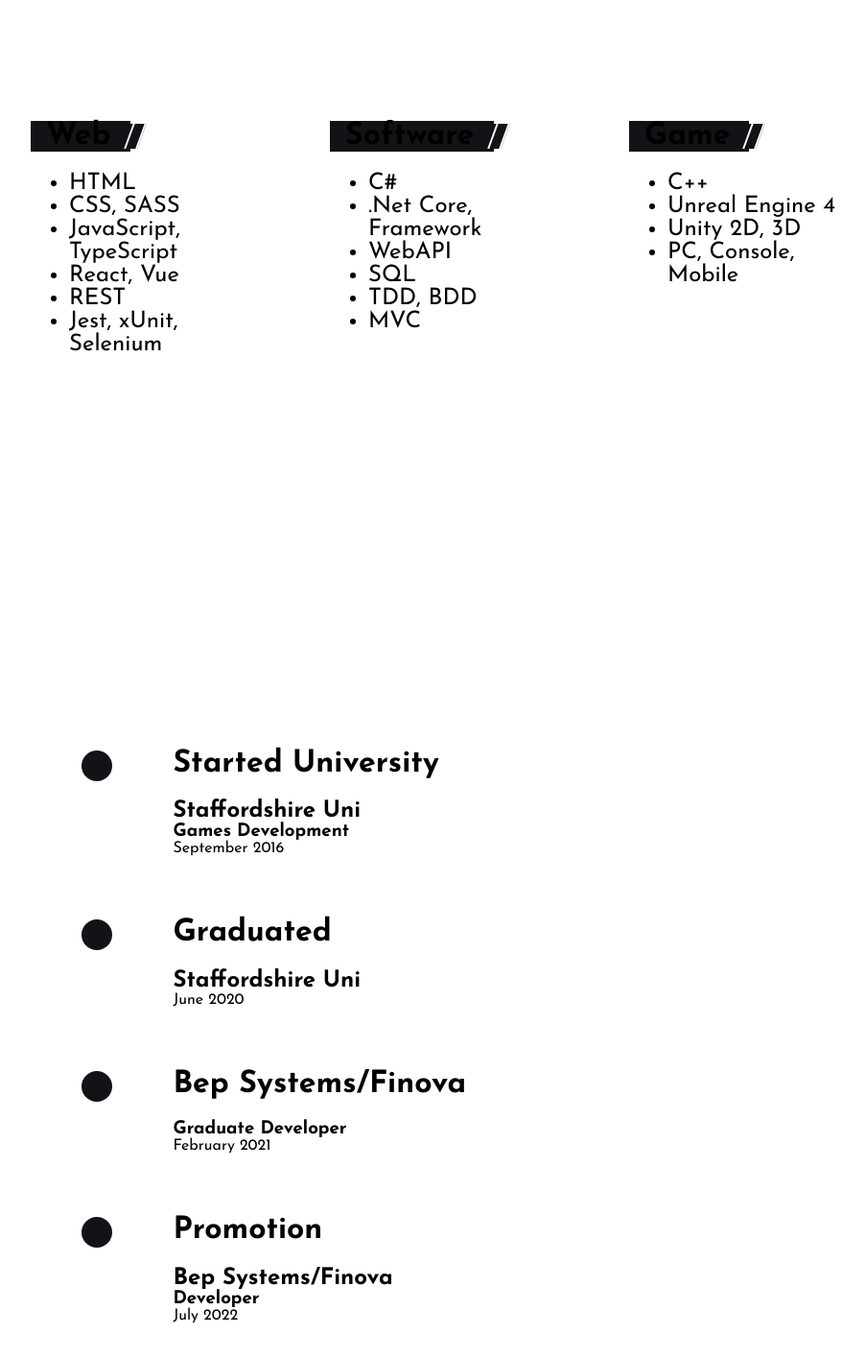
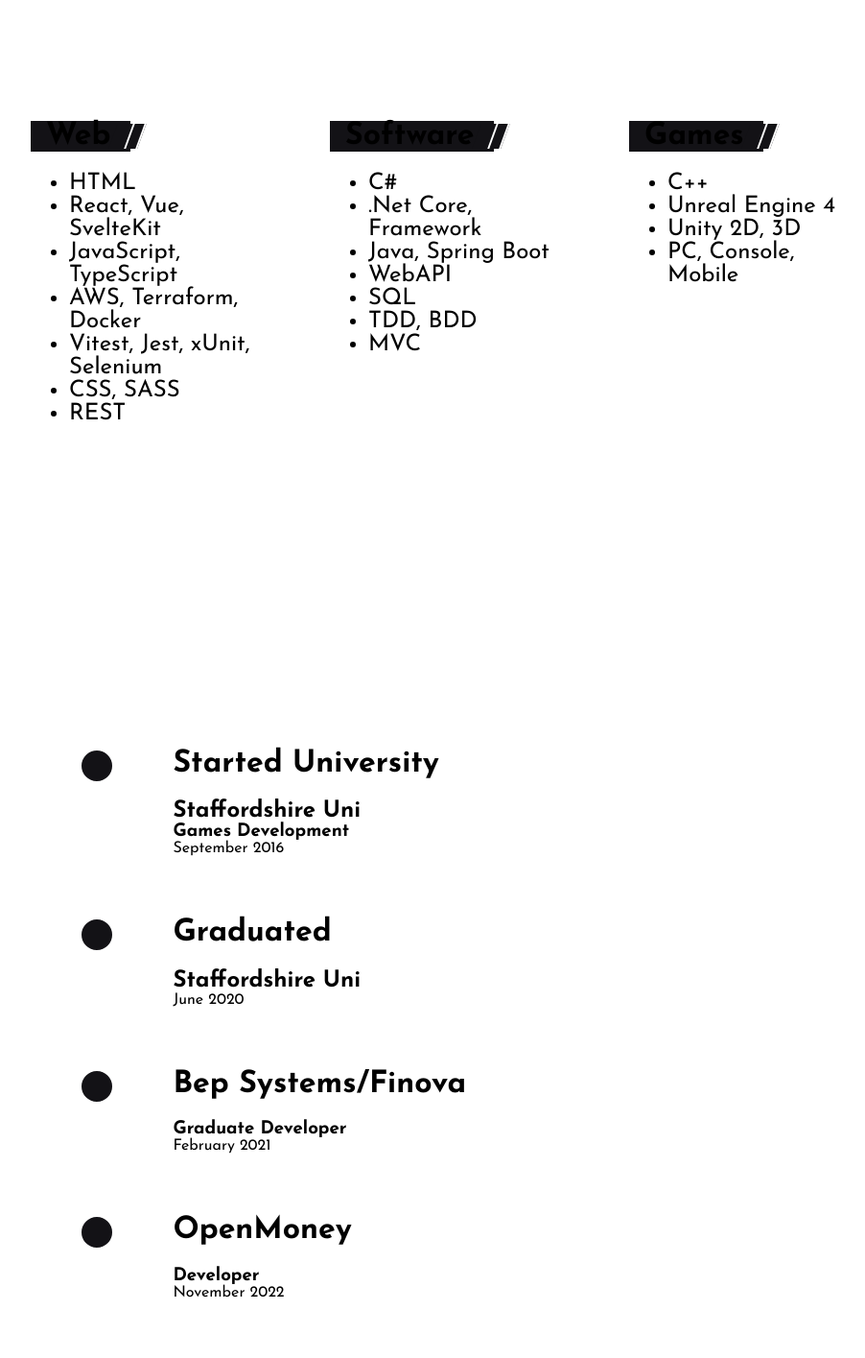
Before and after one commit to DanRLBailey/nextportfolio, a Next.js app: page / in a window 1280 px wide. Shown: the part 740-2155 px from the top of the page at 96% size, without its empty margins (178-1080 px from the left). Built offline with nearby package versions, Linux system fonts and the light colour scheme.

Commit message:
updated portfolio

```diff
--- a/pages/index.js
+++ b/pages/index.js
@@ -24,7 +24,7 @@
           <h2>Web & Software Developer</h2>
           <div className={styles.links}>
             <HeaderButton
-              link="https://drive.google.com/file/d/1GHsurB6o_MERD9pnscewmz9C-Q-gr92x/view?usp=drive_link"
+              link="https://drive.google.com/file/d/1YR1OEwEZWY7dLSXX8_pc-DegLavpFgx_/view?usp=sharing"
               text="CV"
             />
             <HeaderButton link="https://github.com/DanRLBailey" text="GitHub" />
@@ -42,24 +42,26 @@
           <Tile header="Web">
             <ul>
               <li>HTML</li>
+              <li>React, Vue, SvelteKit</li>
+              <li>JavaScript, TypeScript</li>
+              <li>AWS, Terraform, Docker</li>
+              <li>Vitest, Jest, xUnit, Selenium</li>
               <li>CSS, SASS</li>
-              <li>JavaScript, TypeScript</li>
-              <li>React, Vue</li>
               <li>REST</li>
-              <li>Jest, xUnit, Selenium</li>
             </ul>
           </Tile>
           <Tile header="Software">
             <ul>
               <li>C#</li>
               <li>.Net Core, Framework</li>
+              <li>Java, Spring Boot</li>
               <li>WebAPI</li>
               <li>SQL</li>
               <li>TDD, BDD</li>
               <li>MVC</li>
             </ul>
           </Tile>
-          <Tile header="Game">
+          <Tile header="Games">
             <ul>
               <li>C++</li>
               <li>Unreal Engine 4</li>
--- a/src/projects.json
+++ b/src/projects.json
@@ -3,19 +3,13 @@
     "Name": "Musical Chairs",
     "Description": "A project made in NextJS to help learn guitar songs. Shows a song's lyrics, chords & tabs, as well as their respective timings. Scrolls the song along with the music and highlights the relevant information",
     "Image": "musical-chairs.png",
-    "Link": "https://musical-chairs.netlify.app/"
+    "Link": "https://musicalchairs.dbailey.dev/"
   },
   {
     "Name": "Vue Holidays",
     "Description": "A Vue project that shows the best days to book holidays, and maximise time off vs annual leave taken. The project uses the official National Holidays API, then calculates the best days from there.",
     "Image": "vue-calendar.png",
     "Link": "https://daystobook.netlify.app/"
-  },
-  {
-    "Name": "PTO Tracker",
-    "Description": "A Vue project that tracks holidays that are booked off work. Connects and stores values on a hosted AWS database. Can add/delete/update scheduled pto through the frontend.",
-    "Image": "pto-tracker.png",
-    "Link": "https://pto-tracker.netlify.app"
   },
   {
     "Name": "Rhythm-Based Runner",
@@ -36,7 +30,7 @@
     "Link": "https://dlitas.netlify.app/"
   },
   {
-    "Name": "Bullet Hell",
+    "Name": "Manic Shooter",
     "Description": "A game made during the first 6 weeks of the second year of university in the TGP (Technical Games Production) module. It was made using Unreal Engine 4 with mostly C++ and some blueprints.",
     "Image": "tgp.png",
     "Link": "https://github.com/DanRLBailey/TGPSolo"
--- a/src/timeline.json
+++ b/src/timeline.json
@@ -16,12 +16,6 @@
     "Date": "February 2021"
   },
   {
-    "Title": "Promotion",
-    "Subtitle": "Developer",
-    "Location": "Bep Systems/Finova",
-    "Date": "July 2022"
-  },
-  {
     "Title": "OpenMoney",
     "Subtitle": "Developer",
     "Date": "November 2022"
```
